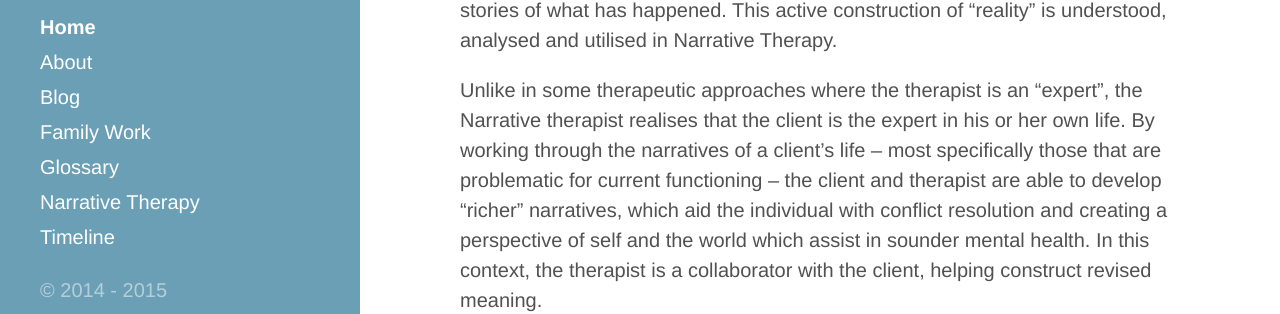
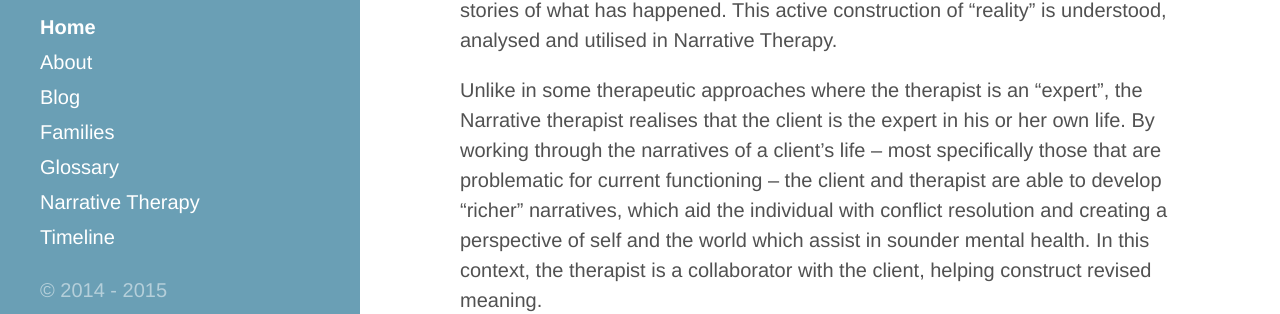
Before and after one commit to geraldnz/geraldnz.github.com, a Jekyll site: the page built from index.html, in a window 1280 px wide. Shown: the part 555-869 px from the top of the page. Built offline with Jekyll 4.4.1, drawn with Linux system fonts in a browser that asks for light colours; Markdown is read by kramdown in place of the engine named in the settings; the list of posts is cut into pages by our own code; comment, search, counter and statistics services are not loaded.

Commit message:
Update and rename family-work.md to families.md

```diff
--- a/family-work.md
+++ b/families.md
@@ -1,12 +1,12 @@
 ---
 layout: page
-title: Family Work
+title: Families
 ---
 
 The pages related to this topic are listed below.
 
  <ul>
- {% assign sorted_posts = (site.categories.['familywork'] | sort: 'title') %}
+ {% assign sorted_posts = (site.categories.['families'] | sort: 'title') %}
 {% for post in sorted_posts %}
   <li>
     <a href="{{ post.url }}">{{ post.title }}</a>
```
